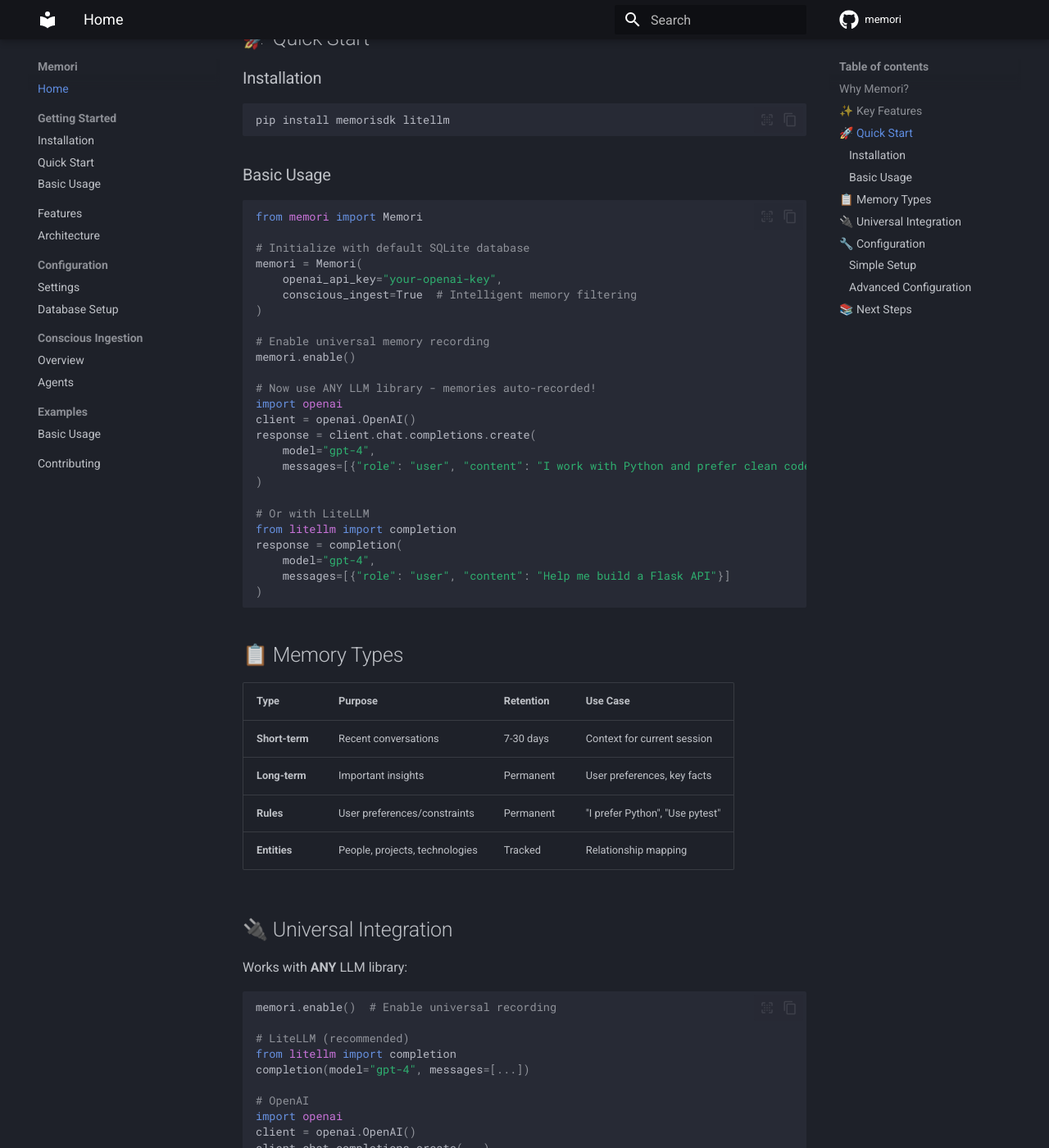
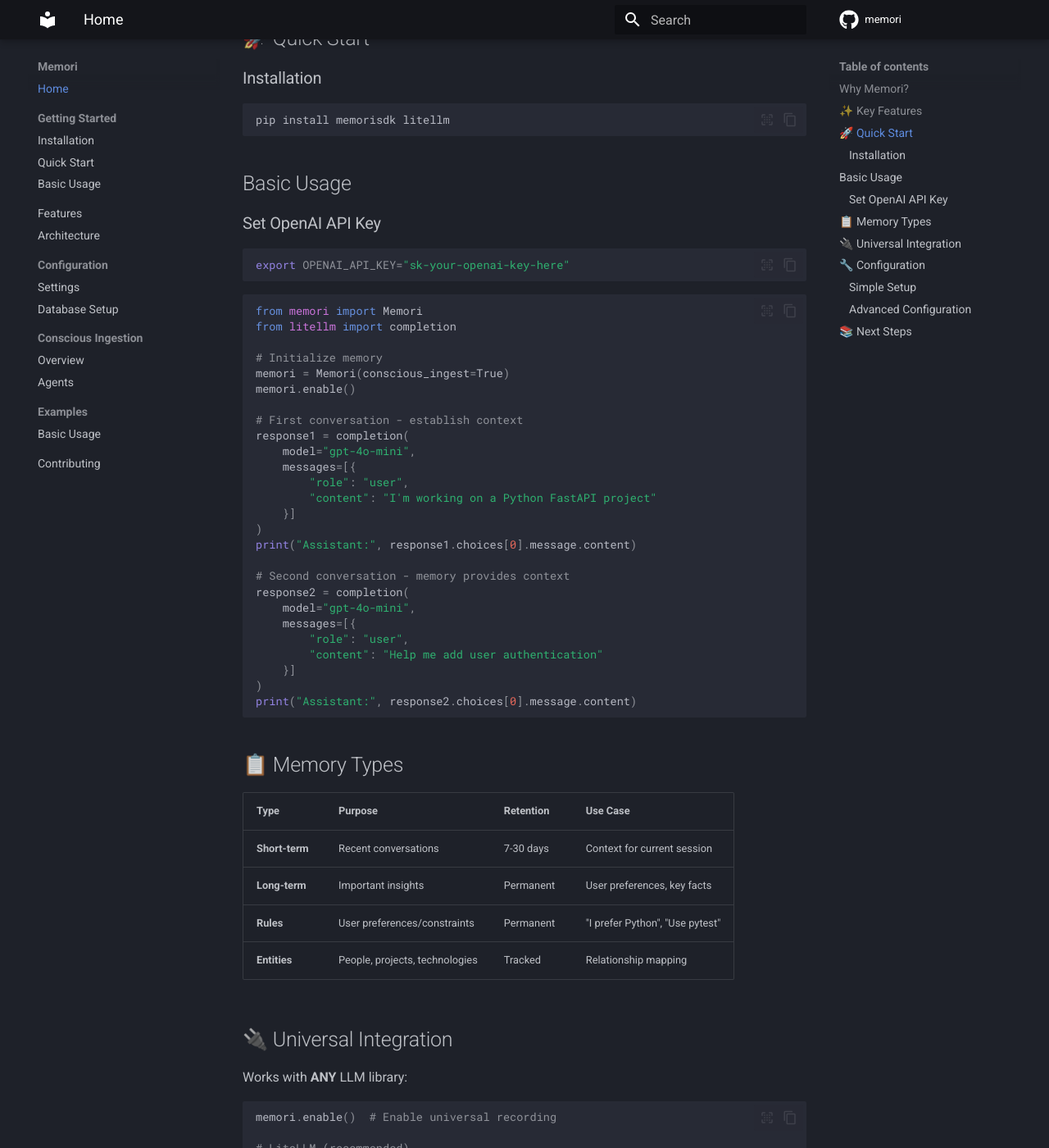
Before and after one commit to vishalbelsare/memori, an MkDocs documentation site: the page built from docs/index.md, in a window 1280 px wide and 1400 px high, scrolled down 1245 px. Shown: the whole window at 82% size. Built offline with MkDocs 1.6.1 and Material for MkDocs 9.7.7, drawn with Linux system fonts in a browser that asks for light colours; comment, search, counter and statistics services are not loaded.

Commit message:
docs: fix quickstart

````diff
--- a/docs/index.md
+++ b/docs/index.md
@@ -52,34 +52,41 @@
 pip install memorisdk litellm
 ```
 
-### Basic Usage
+## Basic Usage
+
+### Set OpenAI API Key
+
+```bash
+export OPENAI_API_KEY="sk-your-openai-key-here"
+```
 
 ```python
 from memori import Memori
+from litellm import completion
 
-# Initialize with default SQLite database
-memori = Memori(
-    openai_api_key="your-openai-key",
-    conscious_ingest=True  # Intelligent memory filtering
-)
-
-# Enable universal memory recording
+# Initialize memory
+memori = Memori(conscious_ingest=True)
 memori.enable()
 
-# Now use ANY LLM library - memories auto-recorded!
-import openai
-client = openai.OpenAI()
-response = client.chat.completions.create(
-    model="gpt-4",
-    messages=[{"role": "user", "content": "I work with Python and prefer clean code"}]
+# First conversation - establish context
+response1 = completion(
+    model="gpt-4o-mini",
+    messages=[{
+        "role": "user",
+        "content": "I'm working on a Python FastAPI project"
+    }]
 )
+print("Assistant:", response1.choices[0].message.content)
 
-# Or with LiteLLM
-from litellm import completion
-response = completion(
-    model="gpt-4",
-    messages=[{"role": "user", "content": "Help me build a Flask API"}]
+# Second conversation - memory provides context
+response2 = completion(
+    model="gpt-4o-mini",
+    messages=[{
+        "role": "user",
+        "content": "Help me add user authentication"
+    }]
 )
+print("Assistant:", response2.choices[0].message.content)
 ```
 
 ## 📋 Memory Types
````
Also changed, not shown: README.md (+32 -15 lines).
